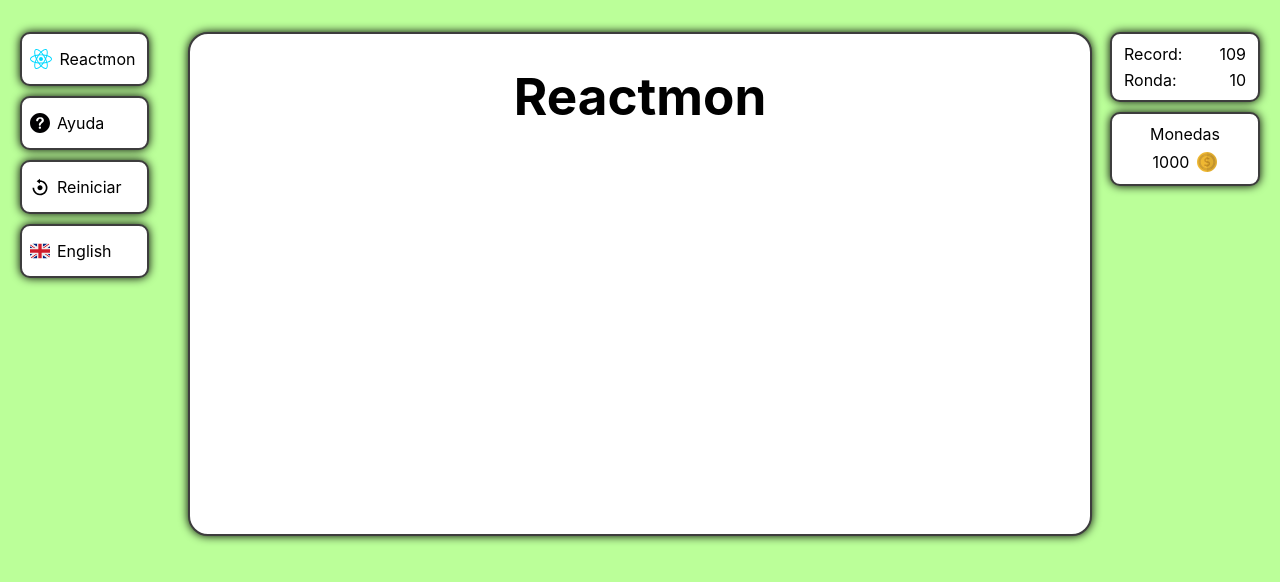
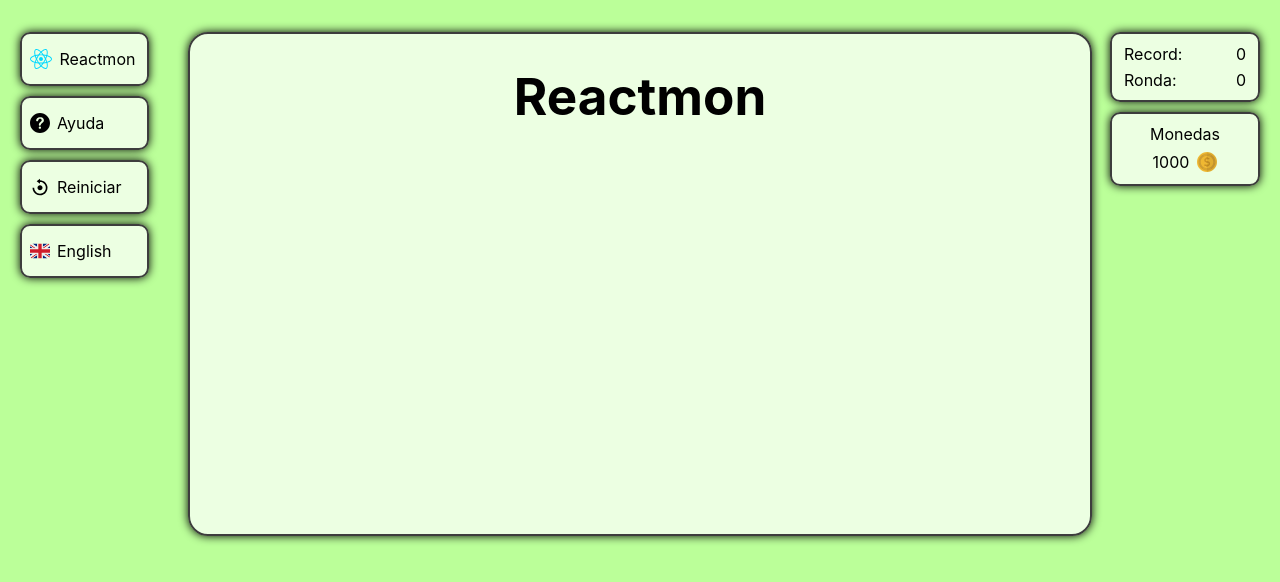
Before and after one commit to JoseMR6/react-reactmon, a React (Vite) app in the folder reactmon/: page / in a window 1280 px wide. Shown: the top 582 px of the page. Built offline with nearby package versions, Linux system fonts and the light colour scheme.

Commit message:
Panel derecho conectado

```diff
--- a/reactmon/src/Controller/hooks/useConfig.jsx
+++ b/reactmon/src/Controller/hooks/useConfig.jsx
@@ -1,9 +1,9 @@
-import { useRef, useState } from "react"
+import { useMemo, useRef, useState } from "react"
 import { GAME_STATES, LANGUAJES, WINDOW_NAMES } from "../../Model/constants"
 import { getLanguajeDocument } from "../functions/languaje"
 
 export function useConfig(initLang=LANGUAJES.SPANISH){
-    const {lang,document} = getLanguajeDocument(initLang)
+    const {lang,document} = useMemo(()=>getLanguajeDocument(initLang),[])
 
     const [languaje, setLanguaje] = new useState(lang)
     const [languajeDocument, setLanguajeDocument]
--- a/reactmon/src/Controller/hooks/useMechanics.jsx
+++ b/reactmon/src/Controller/hooks/useMechanics.jsx
@@ -1,11 +1,12 @@
 import { useRef, useState } from "react"
 import { INITIAL_COINS } from "../../Model/constants"
+import { Player } from "../../Model/Player"
 
 export function useMechanics(initialCoins=INITIAL_COINS){
     const [round, setRound] = useState(0)
     const [coins, setCoins] = useState(initialCoins)
     const contCreatureIds = useRef(0)
-    const [player, setPlayer] = useState(null)
+    const [player, setPlayer] = useState(new Player())
     const [playerCreatures, setPlayerCreatures] = useState(null)
     const [lifeActualCreaturePlayer, setLifeActualCreaturePlayer] = useState(null)
     const [rival, setRival] = useState(null)
--- a/reactmon/src/Model/Player.js
+++ b/reactmon/src/Model/Player.js
@@ -1,7 +1,7 @@
 export class Player{
-    constructor(){
-        this.nombre=''
-        this.image=''
-        this.record=''
+    constructor(nom='', img='', rec=0){
+        this.nombre=nom
+        this.image=img
+        this.record=rec
     }
 }
--- a/reactmon/src/View/GeneralContainer.css
+++ b/reactmon/src/View/GeneralContainer.css
@@ -1,10 +1,10 @@
 .centralContainer{
     margin: 0 auto;
-    background-color: white;
-    color: black;
+    background-color: var(--main-bg-color);
+    color: var(--default-color);
     width: 900px;
     height: 500px;
     border-radius: 20px;
-    border: solid 2px rgb(61, 61, 61);
-    box-shadow: 0px 0px 10px black;
+    border: solid 2px var(--main-border-color);
+    box-shadow: 0px 0px 10px var(--main-color);
 }
--- a/reactmon/src/View/LeftMenu.jsx
+++ b/reactmon/src/View/LeftMenu.jsx
@@ -19,7 +19,9 @@ export function LeftMenu() {
     return (
         <>
             <div className="leftMenu">
-                <div className="option">
+                <div className="option"
+                    onClick={()=>{window.open("https://github.com/JoseMR6/react-reactmon")}}
+                >
                     <img
                         src={reactIcon} className="imgOption"
                         alt={lang.Reactmon.imgAlt}
--- a/reactmon/src/View/RightPanel.jsx
+++ b/reactmon/src/View/RightPanel.jsx
@@ -1,31 +1,35 @@
+import { useGame } from '../Controller/hooks/useGame'
 import './RightPanel.css'
 
 import CoinIcon from '/coin.svg'
 
 export function RightPanel() {
+    const {languajeDocument, round, coins, player} = useGame()
+
+    const lang = languajeDocument.RightPanel
 
     return (
         <>
             <div className="rightPanel">
                 <div className="option">
                     <div className='line'>
-                        <span>Record:</span>
-                        <span>109</span>
+                        <span>{lang.Record}:</span>
+                        <span>{player.record}</span>
                     </div>
                     <div className='line'>
-                        <span>Ronda:</span>
-                        <span>10</span>
+                        <span>{lang.Round}:</span>
+                        <span>{round}</span>
                     </div>
                 </div>
                 <div className="option">
                     <div className='line2'>
-                        <span>Monedas</span>
+                        <span>{lang.Coins.text}</span>
                     </div>
                     <div className='line2'>
-                        <span>1000</span>
+                        <span>{coins}</span>
                         <img
                             src={CoinIcon} className="imgOption"
-                            alt="Icono de Moneda"
+                            alt={lang.Coins.imgAlt}
                         />
                     </div>
                 </div>
--- a/reactmon/src/index.css
+++ b/reactmon/src/index.css
@@ -5,7 +5,7 @@
 
   /*Constantes de estilo*/
   --default-bg-color: #BBFF99;
-  --main-bg-color: white;
+  --main-bg-color: rgba(255, 255, 255, 0.719);
   --main-color: black;
   --main-border-color: rgb(61, 61, 61);
   --select-bg-color: rgb(59, 59, 59);
--- a/reactmon/src/translations/english.json
+++ b/reactmon/src/translations/english.json
@@ -20,5 +20,13 @@
             "imgAlt":"Spanish translation Icon",
             "text":"Español"
         }
+    },
+    "RightPanel":{
+        "Record":"Record",
+        "Round":"Round",
+        "Coins":{
+            "text":"Coins",
+            "imgAlt":"Coins Icon"
+        }
     }
 }
--- a/reactmon/src/translations/spanish.json
+++ b/reactmon/src/translations/spanish.json
@@ -20,5 +20,13 @@
             "imgAlt":"Icono de Idioma Español",
             "text":"Español"
         }
+    },
+    "RightPanel":{
+        "Record":"Record",
+        "Round":"Ronda",
+        "Coins":{
+            "text":"Monedas",
+            "imgAlt":"Icono de Moneda"
+        }
     }
 }
```
